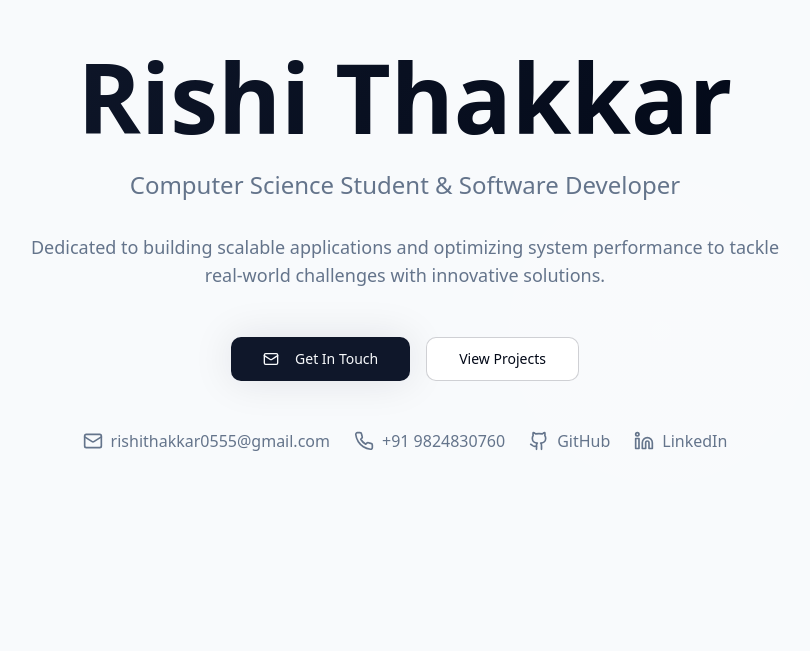
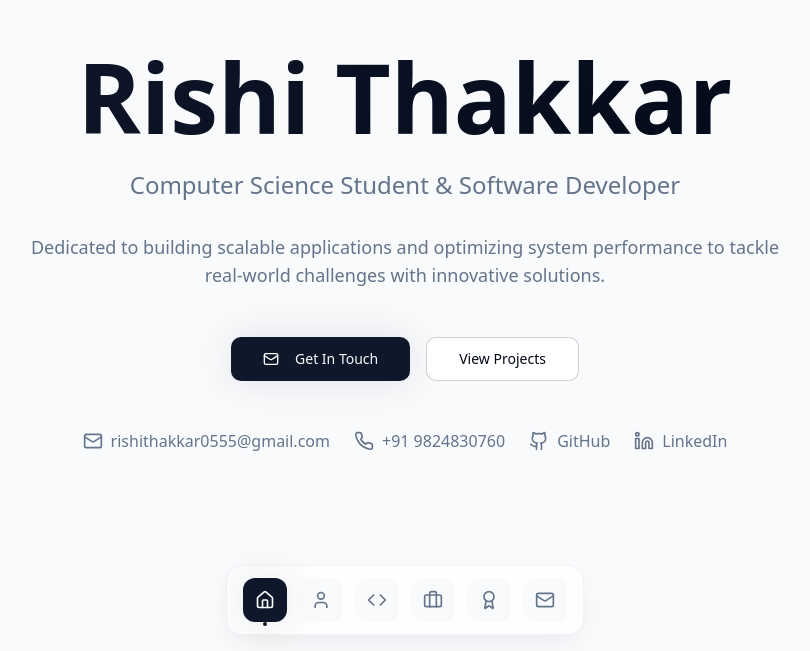
Before and after one commit to rthakkar0555/fab-portfolio-kit, a React (Vite) app: page / in a window 1280 px wide. Shown: the part 149-800 px from the top of the page, without its empty margins (235-1045 px from the left). Built offline with nearby package versions, Linux system fonts and the light colour scheme.

Commit message:
Reverted to commit 36b611643cd5d7e47976a6ad26897d9f7504dd7f

```diff
--- a/src/components/Dock.tsx
+++ b/src/components/Dock.tsx
@@ -64,7 +64,7 @@ const Dock = () => {
       });
     }
   };
-  return <div className="dock-container glass-card">
+  return <div className="dock-container">
       <div className="flex items-center gap-3">
         {dockItems.map((item, index) => {
         const Icon = item.icon;
--- a/src/index.css
+++ b/src/index.css
@@ -127,51 +127,7 @@ All colors MUST be HSL.
 
   .dock-container {
     @apply fixed bottom-4 left-1/2 transform -translate-x-1/2 z-50;
-    @apply rounded-2xl px-4 py-3;
-  }
-
-  .glass-card {
-    background: rgba(255, 255, 255, 0.14);
-    backdrop-filter: blur(24px);
-    -webkit-backdrop-filter: blur(24px);
-    border-radius: 20px;
-    border: 1px solid rgba(255, 255, 255, 0.3);
-    box-shadow:
-      0 8px 32px rgba(0, 0, 0, 0.1),
-      inset 0 1px 0 rgba(255, 255, 255, 0.5),
-      inset 0 -1px 0 rgba(255, 255, 255, 0.1),
-      inset 0 0 28px 14px rgba(255, 255, 255, 0.04);
-    position: relative;
-    overflow: hidden;
-  }
-
-  .glass-card::before {
-    content: '';
-    position: absolute;
-    top: 0;
-    left: 0;
-    right: 0;
-    height: 1px;
-    background: linear-gradient(
-      90deg,
-      transparent,
-      rgba(255, 255, 255, 0.8),
-      transparent
-    );
-  }
-
-  .glass-card::after {
-    content: '';
-    position: absolute;
-    top: 0;
-    left: 0;
-    width: 1px;
-    height: 100%;
-    background: linear-gradient(
-      180deg,
-      rgba(255, 255, 255, 0.8),
-      transparent,
-      rgba(255, 255, 255, 0.3)
-    );
+    @apply bg-background/80 backdrop-blur-lg border border-border/50;
+    @apply rounded-2xl px-4 py-3 shadow-elegant;
   }
 }
```
